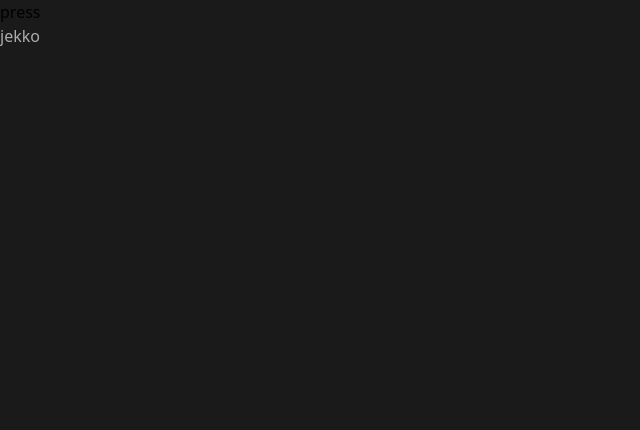
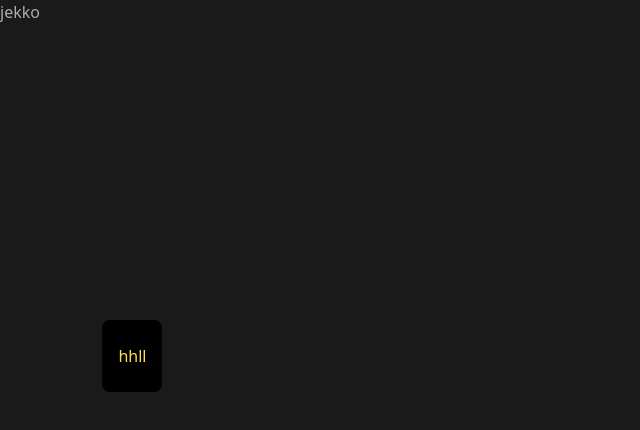
Before and after one commit to jigmeloday/portfolio, a Next.js app: page / in a window 1280 px wide. Shown: the top 430 px of the page, without its empty margins (0-640 px from the left). Built offline with nearby package versions, Linux system fonts and the light colour scheme.

Commit message:
nav set up

```diff
--- a/components/layout/layout.tsx
+++ b/components/layout/layout.tsx
@@ -8,13 +8,16 @@
     const dispatch = useDispatch();
     return(
           <div className='flex'>
-              <div className={`top-0 left-0 w-80 bg-blue-600 p-10 pl-20 text-white fixed h-full z-40 ease-in-out duration-300 ${
+              <div className={`hidden top-0 left-0 w-80 bg-primary-dark p-10 pl-20 text-white fixed h-full z-40 ease-in-out duration-300 ${
                   isOpen ? 'translate-x-0' : '-translate-x-full'
               }`}>
               <SideNav />
               </div>
+              <div className=' lg:block hidden absolute top-[40%] left-[8%] bg-primary-dark rounded-[8px] px-4 py-6 text-yellow-300'>
+                hhll
+              </div>
               <div>
-                  <button onClick={() => dispatch(setNavState(!isOpen))}>press </button>
+                  <button className='lg:hidden text-white' onClick={() => dispatch(setNavState(!isOpen))}>press </button>
                   {props.children}
               </div>
           </div>
--- a/components/layout/side-nav/side-nav.tsx
+++ b/components/layout/side-nav/side-nav.tsx
@@ -6,7 +6,7 @@
     const dispatch = useDispatch();
 
     return(
-        <div className='bg-yellow-300'>
+        <div className='bg-primary-dark'>
            hello
             <button onClick={() => dispatch(setNavState(!isOpen)) }> hello </button>
         </div>
```
